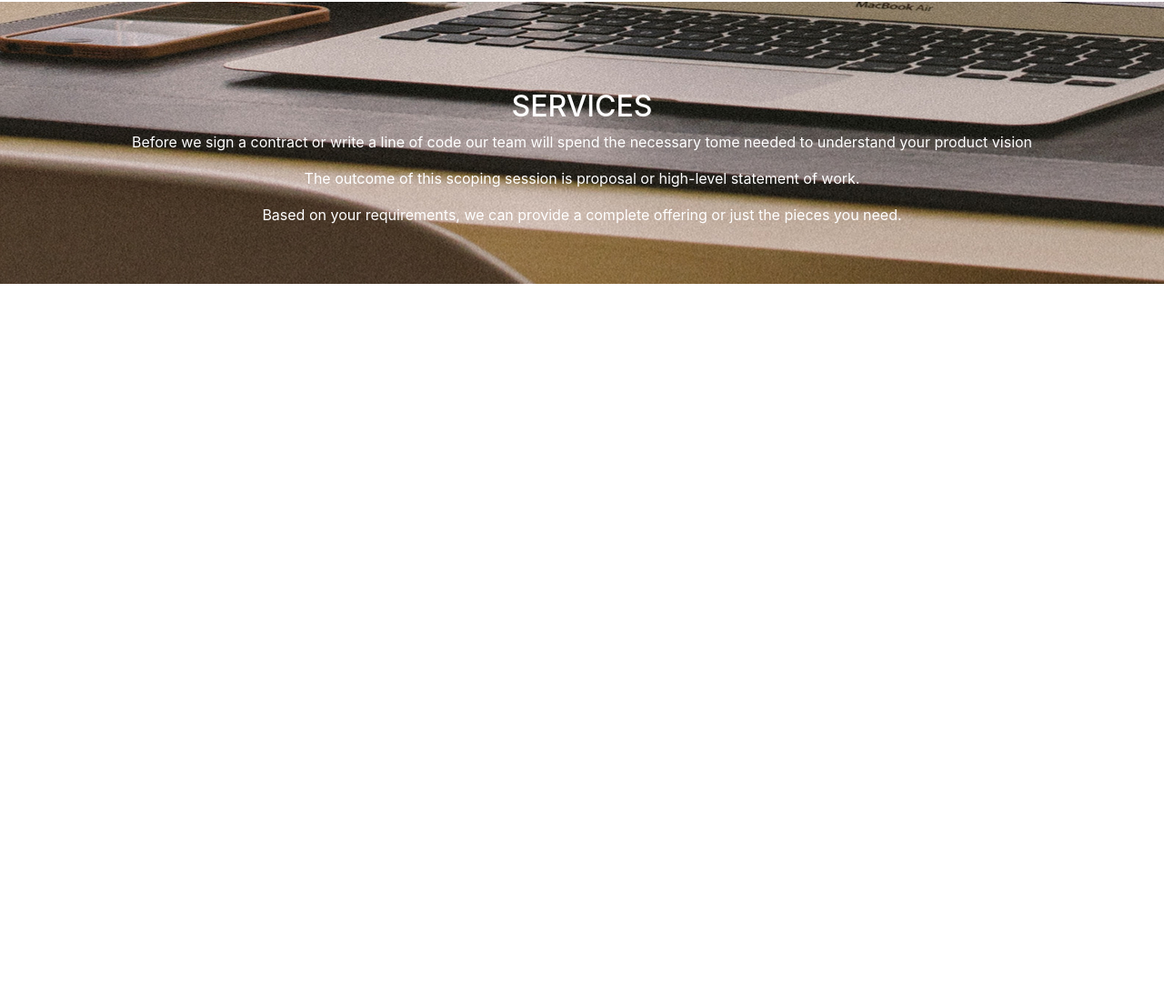
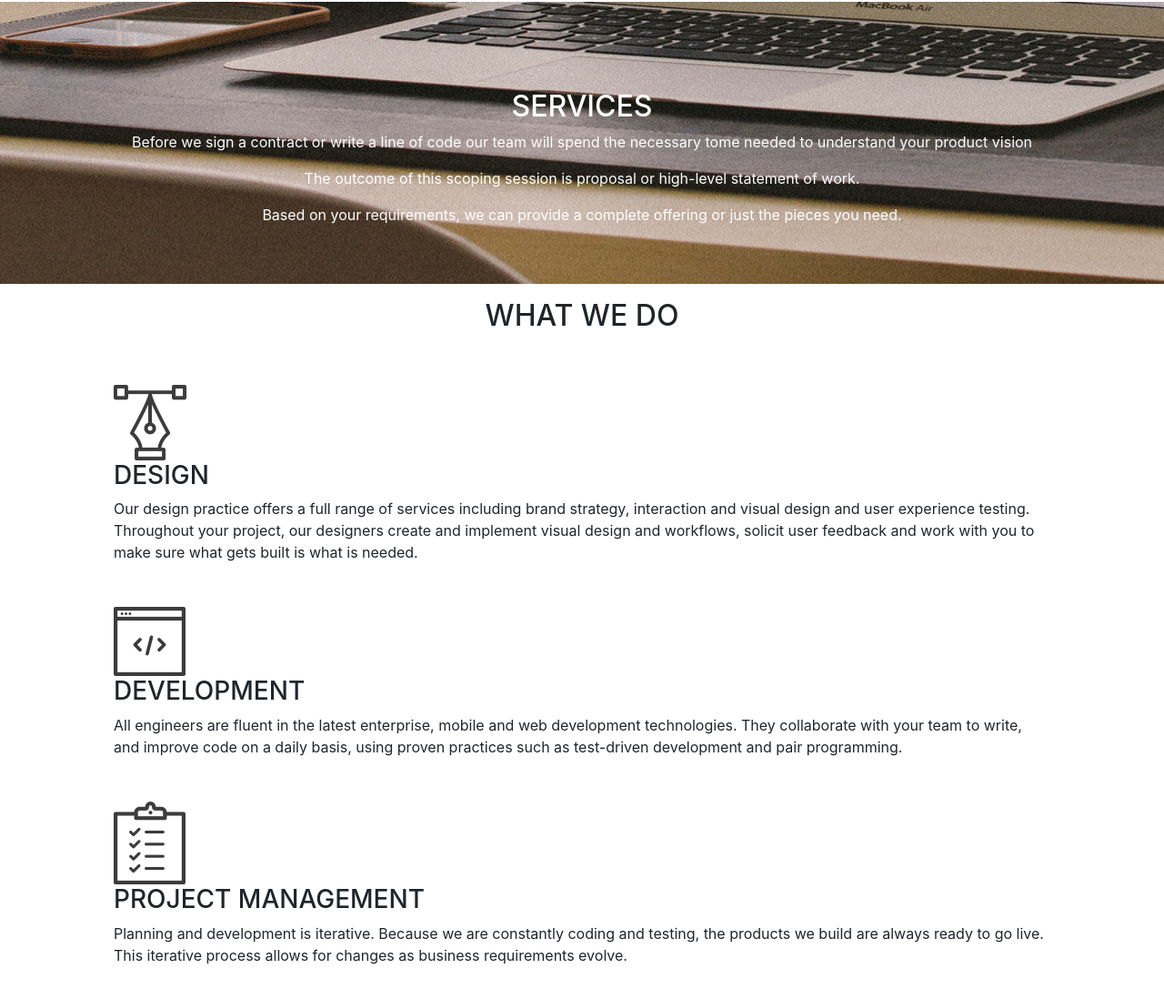
Before and after one commit to John-Njau/Delani-Studio, a plain HTML site: page index.html in a window 1280 px wide. Shown: the part 974-2072 px from the top of the page at 91% size. Before the commit the page ends 1286 px from the top, so only its background shows below. Drawn offline with nearby package versions, Linux system fonts and the light colour scheme.

Commit message:
ft: Added what we do section

```diff
--- a/index.html
+++ b/index.html
@@ -75,7 +75,57 @@
     </section>
 
     <!-- What we do section -->
-    <section></section>
+    <section class="container">
+      <h2 class="text-uppercase text-center m-3 fs-1">What We Do</h2>
+      <div class="d-flex flex-wrap justify-content-between p-4">
+        <div id="design" class="p-3">
+          <img
+            id="designImage"
+            class="img-fluid"
+            src="./Assets/services_icons/design_icon.png"
+            alt=""
+          />
+          <h3>DESIGN</h3>
+          <p id="designText">
+            Our design practice offers a full range of services including brand
+            strategy, interaction and visual design and user experience testing.
+            Throughout your project, our designers create and implement visual
+            design and workflows, solicit user feedback and work with you to
+            make sure what gets built is what is needed.
+          </p>
+        </div>
+        <div id="development" class="p-3">
+          <img
+            id="developmentImage"
+            class="img-fluid"
+            src="./Assets/services_icons/dev_icon.png"
+            alt=""
+          />
+          <h3>DEVELOPMENT</h3>
+          <p id="developmentText">
+            All engineers are fluent in the latest enterprise, mobile and web
+            development technologies. They collaborate with your team to write,
+            and improve code on a daily basis, using proven practices such as
+            test-driven development and pair programming.
+          </p>
+        </div>
+        <div id="projectMgt" class="p-3">
+          <img
+            id="ProjectMgtImage"
+            class="img-fluid"
+            src="./Assets/services_icons/product_icon.png"
+            alt=""
+          />
+          <h3 class="text-uppercase">Project Management</h3>
+          <p id="ProjectMgtText">
+            Planning and development is iterative. Because we are constantly
+            coding and testing, the products we build are always ready to go
+            live. This iterative process allows for changes as business
+            requirements evolve.
+          </p>
+        </div>
+      </div>
+    </section>
 
     <!-- portfolio -->
     <section></section>
```
